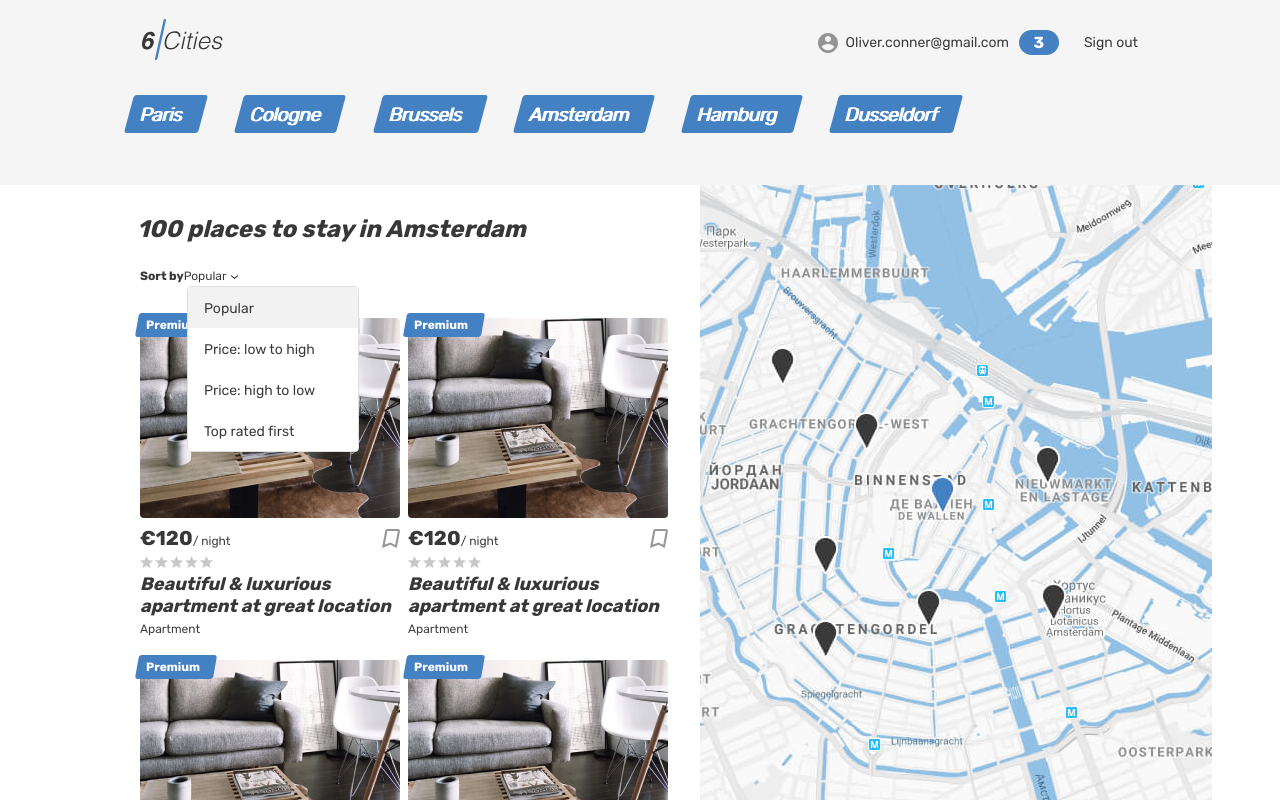
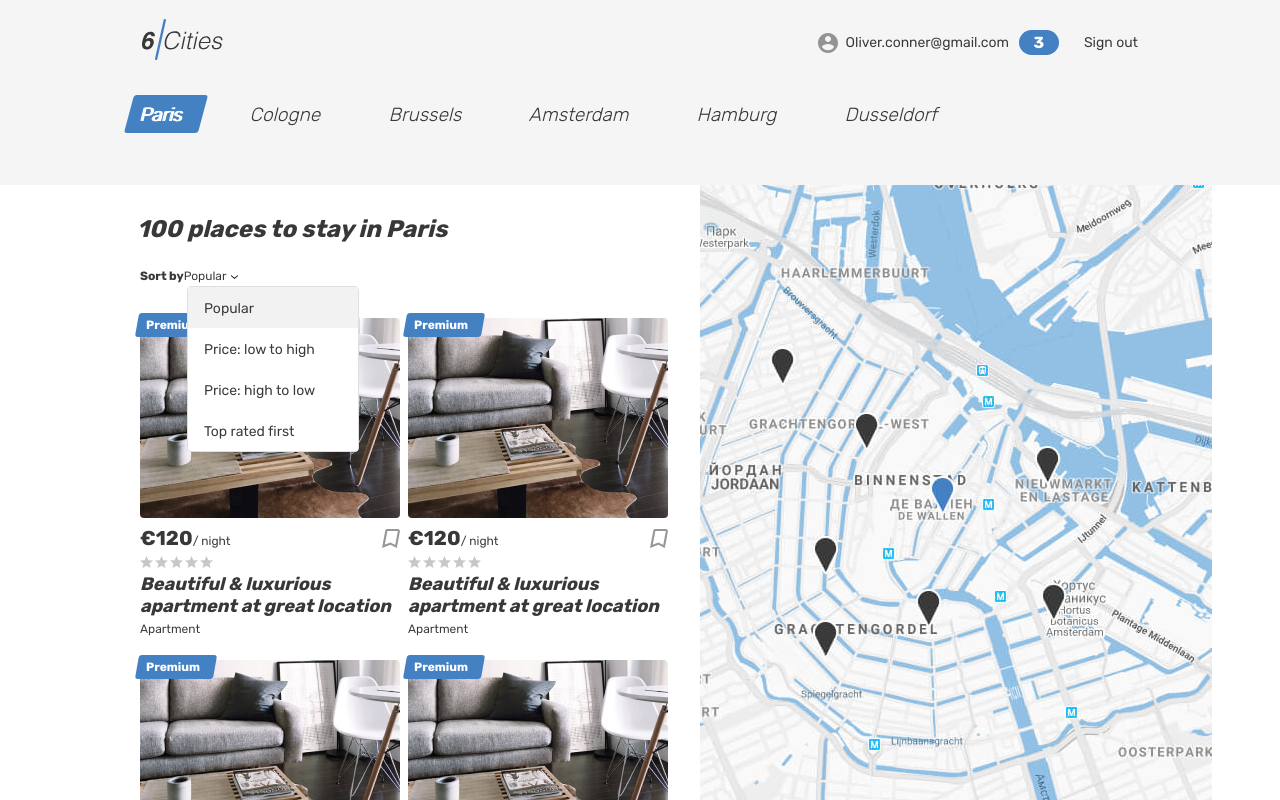
Before and after one commit to htmlacademy-react/2106301-six-cities-12, a React (Create React App) app in the folder project/: page / in a window 1280 px wide. Shown: the top 800 px of the page. Built offline with nearby package versions, Linux system fonts and the light colour scheme.

Commit message:
Добавил немного интерактива, есть проблемы

```diff
--- a/project/src/components/app/app.tsx
+++ b/project/src/components/app/app.tsx
@@ -5,20 +5,27 @@ import {OfferPage} from '../../pages/offerPage/offerPage';
 import {FavoritesPage} from '../../pages/favoritesPage/favoritesPage';
 import {TemplatePage} from '../../pages/templatePage/templatePage';
 import {AppRoutes} from '../../consts';
+import {CityList} from '../cityList/cityList';
+import {CityListNames} from '../../consts';
 
-type AppProps = {
-  offersSum: number;
-}
-function App({offersSum}: AppProps): JSX.Element {
+
+function App(): JSX.Element {
 
   return (
     <Routes>
       <Route path={AppRoutes.Main} element={<TemplatePage/>}>
-        <Route path={AppRoutes.Main} element={<HomePage offersSum={offersSum}/>}/>
+        <Route path={AppRoutes.Main} element={<HomePage/>}>
+          <Route path={'/'} element={<CityList city={CityListNames.Paris}/>}/>
+          <Route path={'cologne'} element={<CityList city={CityListNames.Cologne}/>}/>
+          <Route path={'brussels'} element={<CityList city={CityListNames.Brussels}/>}/>
+          <Route path={'amsterdam'} element={<CityList city={CityListNames.Amsterdam}/>}/>
+          <Route path={'hamburg'} element={<CityList city={CityListNames.Hamburg}/>}/>
+          <Route path={'dusseldorf'} element={<CityList city={CityListNames.Dusseldorf}/>}/>
+        </Route>
         <Route path={AppRoutes.Login} element={<LoginPage/>}/>
         <Route path={AppRoutes.Room} element={<OfferPage/>}/>
         <Route path={AppRoutes.Favorites} element={<FavoritesPage/>}/>
-        <Route path={AppRoutes.NotFound} element={<HomePage offersSum={offersSum}/>}/>
+        <Route path={AppRoutes.NotFound} element={<HomePage/>}/>
       </Route>
     </Routes>
   );
--- /dev/null
+++ b/project/src/components/cityList/cityList.tsx
@@ -0,0 +1,43 @@
+import {CityCard} from '../cityCard/cityCard';
+
+type CityListProps = {
+  city: string;
+}
+
+export function CityList({city}: CityListProps) {
+  return (
+    <div className="cities">
+      <div className="cities__places-container container">
+        <section className="cities__places places">
+          <h2 className="visually-hidden">Places</h2>
+          <b className="places__found">100 places to stay in {city}</b>
+          <form className="places__sorting" action="#" method="get">
+            <span className="places__sorting-caption">Sort by</span>
+            <span className="places__sorting-type" tabIndex={0}>
+              Popular
+              <svg className="places__sorting-arrow" width="7" height="4">
+                <use xlinkHref="#icon-arrow-select"></use>
+              </svg>
+            </span>
+            <ul className="places__options places__options--custom places__options--opened">
+              <li className="places__option places__option--active" tabIndex={0}>Popular</li>
+              <li className="places__option" tabIndex={0}>Price: low to high</li>
+              <li className="places__option" tabIndex={0}>Price: high to low</li>
+              <li className="places__option" tabIndex={0}>Top rated first</li>
+            </ul>
+          </form>
+          <div className="cities__places-list places__list tabs__content">
+            <CityCard/>
+            <CityCard/>
+            <CityCard/>
+            <CityCard/>
+            <CityCard/>
+          </div>
+        </section>
+        <div className="cities__right-section">
+          <section className="cities__map map"></section>
+        </div>
+      </div>
+    </div>
+  );
+}
--- a/project/src/components/navBar/navBar.tsx
+++ b/project/src/components/navBar/navBar.tsx
@@ -13,35 +13,35 @@ export function NavBar() {
             </NavLink>
           </li>
           <li className="locations__item">
-            <NavLink to={'/'}
+            <NavLink to={'cologne'}
               className={({isActive}) => isActive ? 'locations__item-link tabs__item tabs__item--active' : 'locations__item-link tabs__item'}
             >
               <span>Cologne</span>
             </NavLink>
           </li>
           <li className="locations__item">
-            <NavLink to={'/'}
+            <NavLink to={'brussels'}
               className={({isActive}) => isActive ? 'locations__item-link tabs__item tabs__item--active' : 'locations__item-link tabs__item'}
             >
               <span>Brussels</span>
             </NavLink>
           </li>
           <li className="locations__item">
-            <NavLink to={'/'}
+            <NavLink to={'amsterdam'}
               className={({isActive}) => isActive ? 'locations__item-link tabs__item tabs__item--active' : 'locations__item-link tabs__item'}
             >
               <span>Amsterdam</span>
             </NavLink>
           </li>
           <li className="locations__item">
-            <NavLink to={'/'}
+            <NavLink to={'hamburg'}
               className={({isActive}) => isActive ? 'locations__item-link tabs__item tabs__item--active' : 'locations__item-link tabs__item'}
             >
               <span>Hamburg</span>
             </NavLink>
           </li>
           <li className="locations__item">
-            <NavLink to={'/'}
+            <NavLink to={'dusseldorf'}
               className={({isActive}) => isActive ? 'locations__item-link tabs__item tabs__item--active' : 'locations__item-link tabs__item'}
             >
               <span>Dusseldorf</span>
--- a/project/src/consts.ts
+++ b/project/src/consts.ts
@@ -5,3 +5,12 @@ export enum AppRoutes {
   Room = 'room/:id',
   NotFound = '*'
 }
+
+export enum CityListNames {
+  Paris = 'Paris',
+  Cologne = 'Cologne',
+  Brussels = 'Brussels',
+  Amsterdam = 'Amsterdam',
+  Hamburg = 'Hamburg',
+  Dusseldorf = 'Dusseldorf'
+}
--- a/project/src/index.tsx
+++ b/project/src/index.tsx
@@ -7,12 +7,10 @@ const root = ReactDOM.createRoot(
   document.getElementById('root') as HTMLElement,
 );
 
-const offersSum = 100;
-
 root.render(
   <React.StrictMode>
     <BrowserRouter>
-      <App offersSum={offersSum} />
+      <App/>
     </BrowserRouter>
   </React.StrictMode>,
 );
--- a/project/src/pages/homePage/homePage.tsx
+++ b/project/src/pages/homePage/homePage.tsx
@@ -1,48 +1,13 @@
 import {NavBar} from '../../components/navBar/navBar';
-import {CityCard} from '../../components/cityCard/cityCard';
+import {Outlet} from 'react-router-dom';
 
-type HomePageProps = {
-  offersSum: number;
-}
-export function HomePage ({offersSum}: HomePageProps) {
+export function HomePage () {
   return (
     <div className="page page--gray page--main">
       <main className="page__main page__main--index">
         <h1 className="visually-hidden">Cities</h1>
         <NavBar/>
-        <div className="cities">
-          <div className="cities__places-container container">
-            <section className="cities__places places">
-              <h2 className="visually-hidden">Places</h2>
-              <b className="places__found">{offersSum} places to stay in Amsterdam</b>
-              <form className="places__sorting" action="#" method="get">
-                <span className="places__sorting-caption">Sort by</span>
-                <span className="places__sorting-type" tabIndex={0}>
-                  Popular
-                  <svg className="places__sorting-arrow" width="7" height="4">
-                    <use xlinkHref="#icon-arrow-select"></use>
-                  </svg>
-                </span>
-                <ul className="places__options places__options--custom places__options--opened">
-                  <li className="places__option places__option--active" tabIndex={0}>Popular</li>
-                  <li className="places__option" tabIndex={0}>Price: low to high</li>
-                  <li className="places__option" tabIndex={0}>Price: high to low</li>
-                  <li className="places__option" tabIndex={0}>Top rated first</li>
-                </ul>
-              </form>
-              <div className="cities__places-list places__list tabs__content">
-                <CityCard/>
-                <CityCard/>
-                <CityCard/>
-                <CityCard/>
-                <CityCard/>
-              </div>
-            </section>
-            <div className="cities__right-section">
-              <section className="cities__map map"></section>
-            </div>
-          </div>
-        </div>
+        <Outlet/>
       </main>
     </div>
   );
```
